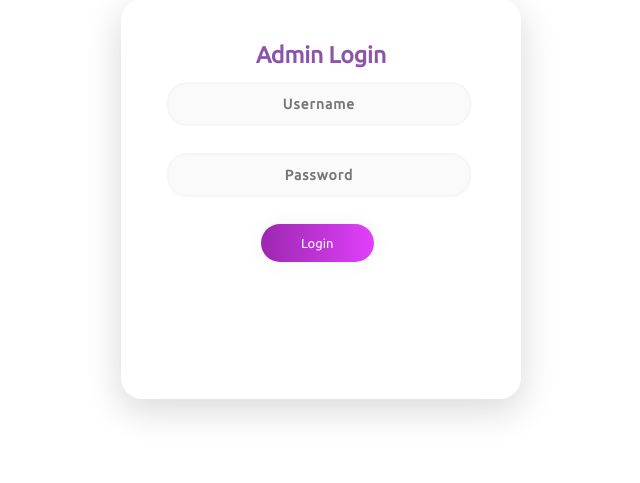
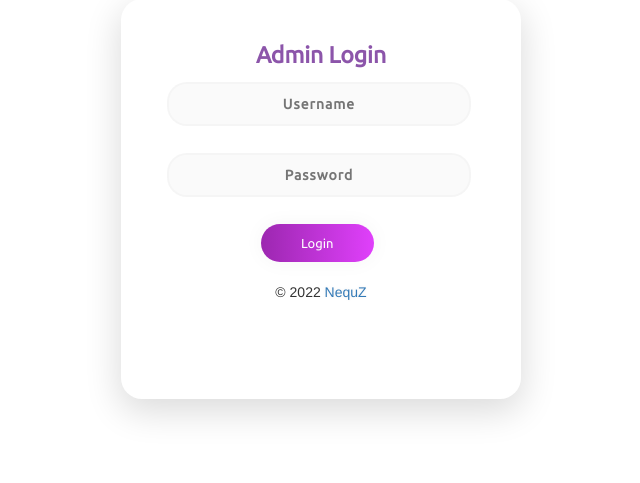
Before and after one commit to NequZ/FiveM-UCP-ACP, a PHP site: page / in a window 1280 px wide. Shown: the part 99-582 px from the top of the page, without its empty margins (319-959 px from the left). Run offline with PHP 8.4, Linux system fonts and the light colour scheme; some libraries are stand-ins or nearby versions.

Commit message:
Update index.php

```diff
--- a/index.php
+++ b/index.php
@@ -70,9 +70,13 @@ if(isset($_POST['username']) && isset($_POST['password'])) {
             <input class ="submit" type="submit" value="Login">
 
         </form>
-
+      <br>
+      <p align="center">  &copy; 2022 <a href="https://github.com/NequZ">NequZ</a> </p>
     </div>
 
 </body>
 
+<footer
+
+
 </html>
```
